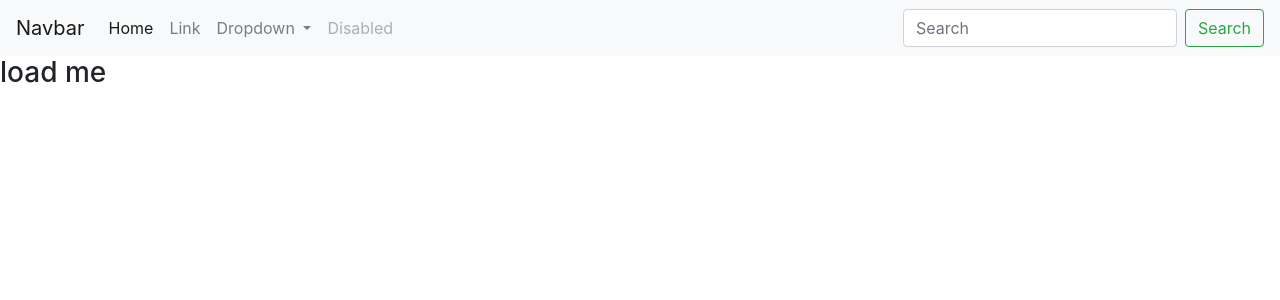
After one commit to KodianKodes/Todo, a Django app: template templates/CRUD/base.html in a window 1280 px wide. The commit adds this page. Shown: the top 300 px of the page. Run offline with Django 3.2, Linux system fonts and the light colour scheme; the template is opened without the code that fills it, so the values that code supplies are empty; some libraries are stand-ins or nearby versions.

Commit message:
new update

```diff
--- /dev/null
+++ b/templates/CRUD/base.html
@@ -0,0 +1,59 @@
+<!DOCTYPE html>
+<html lang="en">
+<head>
+    <meta charset="UTF-8">
+    <meta name="viewport" content="width=device-width, initial-scale=1.0">
+    <title>Document</title>
+    <link rel="stylesheet" href="https://stackpath.bootstrapcdn.com/bootstrap/4.5.0/css/bootstrap.min.css">
+</head>
+<body>
+    {% block header %}
+    <header>
+        <nav class="navbar navbar-expand-lg navbar-light bg-light">
+            <a class="navbar-brand" href="#">Navbar</a>
+            <button class="navbar-toggler" type="button" data-toggle="collapse" data-target="#navbarSupportedContent" aria-controls="navbarSupportedContent" aria-expanded="false" aria-label="Toggle navigation">
+              <span class="navbar-toggler-icon"></span>
+            </button>
+
+            <div class="collapse navbar-collapse" id="navbarSupportedContent">
+              <ul class="navbar-nav mr-auto">
+                <li class="nav-item active">
+                  <a class="nav-link" href="#">Home <span class="sr-only">(current)</span></a>
+                </li>
+                <li class="nav-item">
+                  <a class="nav-link" href="#">Link</a>
+                </li>
+                <li class="nav-item dropdown">
+                  <a class="nav-link dropdown-toggle" href="#" id="navbarDropdown" role="button" data-toggle="dropdown" aria-haspopup="true" aria-expanded="false">
+                    Dropdown
+                  </a>
+                  <div class="dropdown-menu" aria-labelledby="navbarDropdown">
+                    <a class="dropdown-item" href="#">Action</a>
+                    <a class="dropdown-item" href="#">Another action</a>
+                    <div class="dropdown-divider"></div>
+                    <a class="dropdown-item" href="#">Something else here</a>
+                  </div>
+                </li>
+                <li class="nav-item">
+                  <a class="nav-link disabled" href="#" tabindex="-1" aria-disabled="true">Disabled</a>
+                </li>
+              </ul>
+              <form class="form-inline my-2 my-lg-0">
+                <input class="form-control mr-sm-2" type="search" placeholder="Search" aria-label="Search">
+                <button class="btn btn-outline-success my-2 my-sm-0" type="submit">Search</button>
+              </form>
+            </div>
+          </nav>
+    </header>
+    {% endblock %}
+    <body>
+        {% block body %}
+        <h3>load me </h3>
+        {% endblock %}
+
+    </body>
+
+
+    <script>https://stackpath.bootstrapcdn.com/bootstrap/4.5.0/js/bootstrap.min.js</script>
+</body>
+</html>
```
Also changed, not shown: templates/CRUD/index.html (+8 -14 lines), db.sqlite3.
